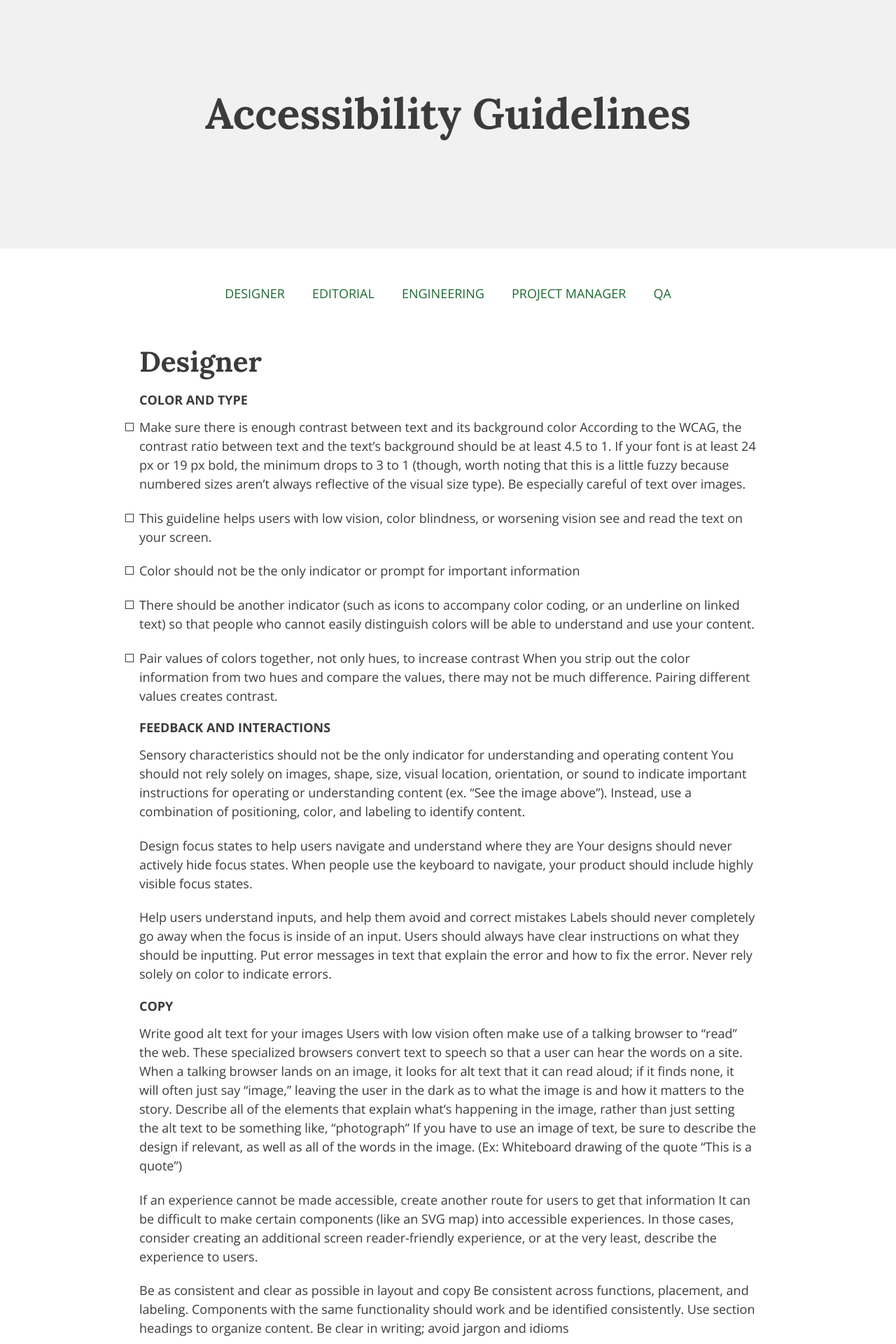
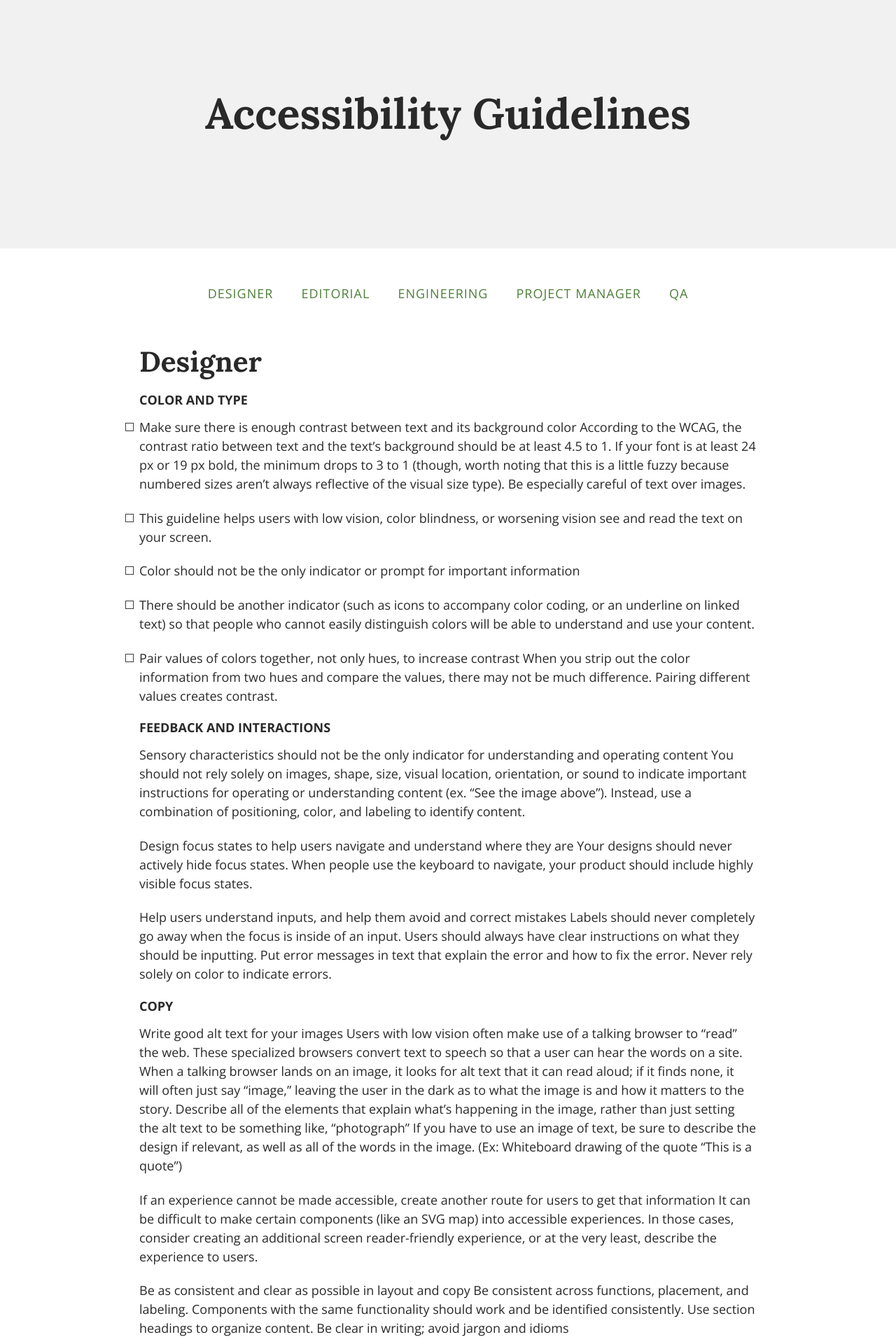
Before and after one commit to voxmedia/accessibility, a Jekyll site: the page built from index.html, in a window 1280 px wide. Shown: the top 1920 px of the page at 70% size. Built offline with Jekyll 4.4.1, drawn with Linux system fonts in a browser that asks for light colours.

Commit message:
now ur message, so updated links or whatever

```diff
--- a/_sass/_components/_c-nav.scss
+++ b/_sass/_components/_c-nav.scss
@@ -1,6 +1,7 @@
 .c-nav {
   text-align: center;
   text-transform: uppercase;
+  letter-spacing: 1px;
   &__item {
     border-bottom: 4px solid transparent;
     display: inline-block;
--- a/_sass/_vars.scss
+++ b/_sass/_vars.scss
@@ -1,8 +1,8 @@
 @import 'https://fonts.googleapis.com/css?family=Lora:700|Open+Sans:300,700';
 
 // Colors
-$color-body: #3b3b3b;
-$color-link: #1e6931;
+$color-body: #292929;
+$color-link: #4d7f38;
 $color-link-hover: darken($color-link, 20%);
 
 // Fonts
```
